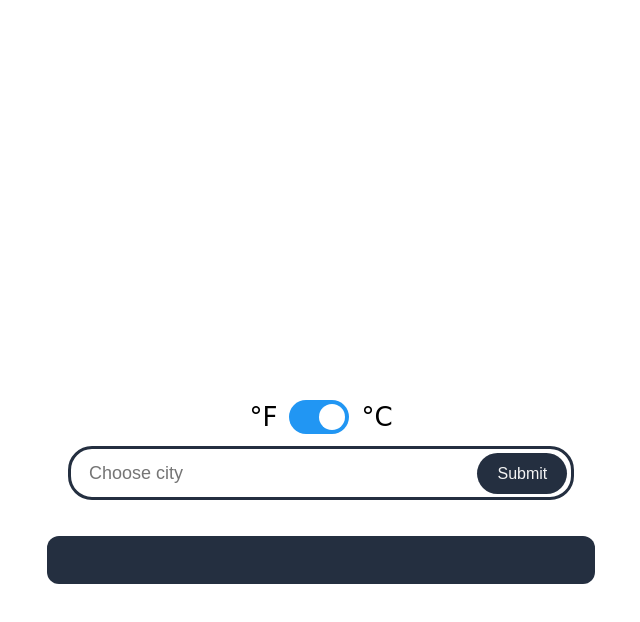
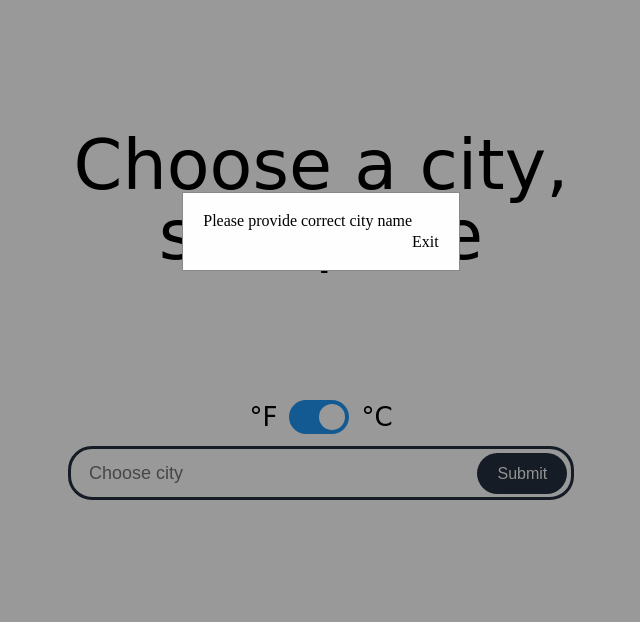
Before and after one commit to bettercallazamat/js-weather-app, a website built with webpack: page dist/index.html in a window 1280 px wide. Both pictures are taken after typing "Sample" into the empty fields and a click on the input 841 px from the left and 473 px from the top of the page. Shown: the whole page, without its empty margins (319-959 px from the left). Built offline with nearby package versions, Linux system fonts and the light colour scheme; no server answers; a web font is replaced by a local one.

Commit message:
Add modal for error handling

```diff
--- a/src/helper.js
+++ b/src/helper.js
@@ -48,4 +48,32 @@ const refreshBtn = (data, render) => {
   return refresh;
 }
 
-export { kelvinToCelsius, kelvinToFahrenheit, weatherIcon, generateComment, refreshBtn }
+const openModal = (modal, content) => {
+  const exitModal = document.querySelector('.exit-modal');
+  const modalContent = document.querySelector('.modal-content');
+  const modalMessage = document.createElement('p');
+
+  modal.style.display = 'block';
+  modalMessage.textContent = content;
+  modalContent.append(modalMessage, exitModal);
+
+  exitModal.addEventListener('click', () => {
+    modal.style.display = 'none';
+  });
+};
+
+document.addEventListener('keydown', (e) => {
+  const { keyCode } = e;
+  if (keyCode === 27) {
+    modal.style.display = 'none';
+  }
+});
+
+export {
+  kelvinToCelsius,
+  kelvinToFahrenheit,
+  weatherIcon,
+  generateComment,
+  refreshBtn,
+  openModal
+};
--- a/src/index.js
+++ b/src/index.js
@@ -1,6 +1,7 @@
-import { kelvinToCelsius, kelvinToFahrenheit, weatherIcon, generateComment, refreshBtn } from './helper'
+import { kelvinToCelsius, kelvinToFahrenheit, weatherIcon, generateComment, refreshBtn, openModal } from './helper'
 import './styles/reset.css'
 import './styles/style.css'
+
 
 const API_KEY = "abf028cd830f1fb143ca3f9b62071423"
 const form = document.getElementById('form')
@@ -9,6 +10,8 @@ const citySubmit = document.getElementById('city-submit');
 const weatherCommentContainer = document.getElementById('weather-comment')
 const weatherInfo = document.getElementById('weather-info')
 const checkbox = document.getElementById('checkbox')
+const modal = document.querySelector('.modal');
+
 let celsius = true;
 checkbox.checked = celsius;
 weatherInfo.style.display = 'none';
@@ -19,6 +22,7 @@ const getWeatherData = async (city) => {
   try {
     let response = await fetch(`https://api.openweathermap.org/data/2.5/weather?q=${city}&appid=${API_KEY}`, { mode: 'cors' });
     const weatherData = await response.json();
+
     const location = {
       country: weatherData.sys.country,
       city: weatherData.name
@@ -88,7 +92,11 @@ const dataProcessing = async(e, lastCity = undefined) => {
   const city = cityInput.value;
   form.reset()
   const data = await getWeatherData(city);
-  render(data);
+  if (data.error) {
+    openModal(modal, "Please provide correct city name")
+  } else {
+    render(data);
+  }
 }
 
 citySubmit.addEventListener('click', dataProcessing);
--- a/src/styles/style.css
+++ b/src/styles/style.css
@@ -167,3 +167,33 @@ input:checked + .slider:before {
 .slider.round:before {
   border-radius: 50%;
 }
+
+/* MODAL CSS*/
+
+.modal {
+  display: none; /* Hidden by default */
+  position: fixed; /* Stay in place */
+  z-index: 1; /* Sit on top */
+  left: 0;
+  top: 0;
+  width: 100%; /* Full width */
+  height: 100%; /* Full height */
+  overflow: auto; /* Enable scroll if needed */
+  background-color: rgb(0, 0, 0); /* Fallback color */
+  background-color: rgba(0, 0, 0, 0.4); /* Black w/ opacity */
+}
+
+.modal-content {
+  display: flex;
+  justify-content: space-between;
+  background-color: #fefefe;
+  margin: 15% auto; /* 15% from the top and centered */
+  padding: 20px;
+  border: 1px solid #888;
+  width: fit-content; /* Could be more or less, depending on screen size */
+}
+
+.exit-modal {
+  align-self: flex-end;
+  margin-top: 9%;
+}
--- a/webpack.config.js
+++ b/webpack.config.js
@@ -13,5 +13,5 @@ module.exports = {
         use: ['style-loader', 'css-loader'],
       }
     ],
-  },
+  }
 };
```
Also changed, not shown: dist/index.html, dist/main.js, 1 other file.
